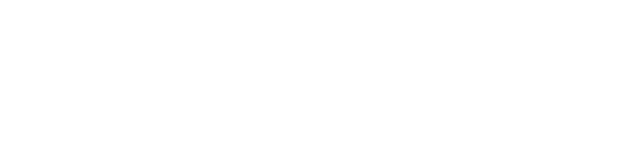
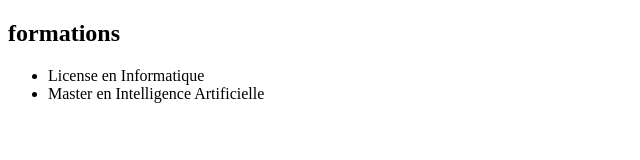
Before and after one commit to akpekeh2008-stack/git-mon-cv, a plain HTML site: page index.html in a window 1280 px wide. Shown: the whole page, without its empty margins (0-640 px from the left). Drawn offline with Linux system fonts and the light colour scheme.

Commit message:
mise en place de la section formations

```diff
--- a/index.html
+++ b/index.html
@@ -7,6 +7,14 @@
     <title>Document</title>
 </head>
 <body>
-
+    <h2>
+        formations
+    </h2>
+    <p>
+        <ul>
+            <li>License en Informatique</li>
+            <li>Master en Intelligence Artificielle</li>
+        </ul>
+    </p>
 </body>
 </html>
```
